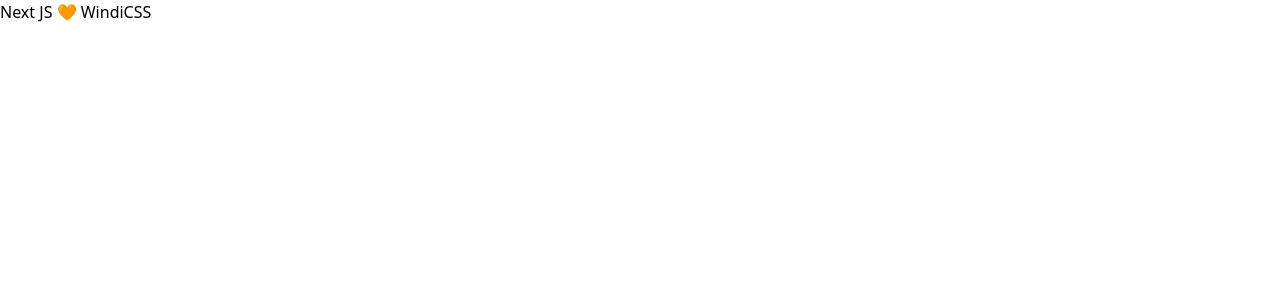
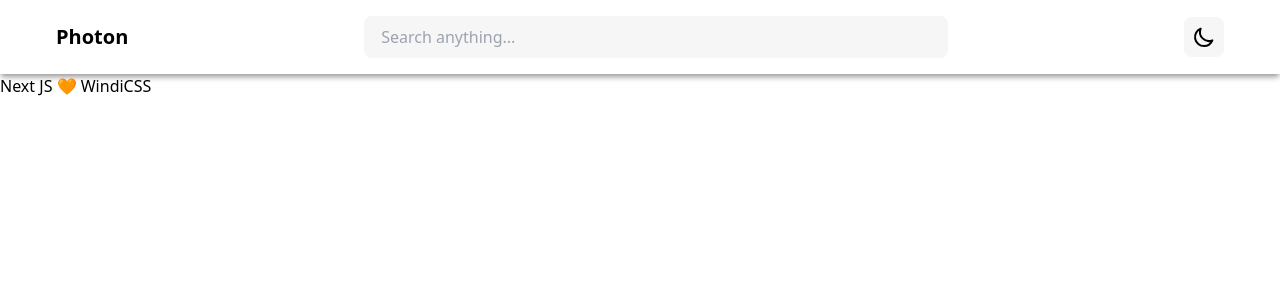
Before and after one commit to MohdAhmad1/photon, a Next.js app: page / in a window 1280 px wide. Shown: the top 300 px of the page. Built offline with nearby package versions, Linux system fonts and the light colour scheme.

Commit message:
added Navbar

```diff
--- /dev/null
+++ b/components/Navbar.tsx
@@ -0,0 +1,69 @@
+import { AnimatePresence, motion } from "framer-motion";
+import { useState } from "react";
+import { useTheme } from "next-themes";
+
+const Navbar = () => {
+  const { theme, setTheme } = useTheme();
+
+  return (
+    <nav className="flex shadow-lg shadow-md w-full py-4 px-4 shadow-true-gray-400 items-center justify-between sm:px-14 dark:shadow-true-gray-600">
+      <h1 className="font-bold text-xl">Photon</h1>
+
+      <div className="w-6/12 md:w-1/2 sm:w-2/3">
+        <input
+          className="border border-transparent rounded-lg bg-light-400 w-full py-2 px-4 transition-shadow duration-150 dark:bg-dark-500 dark:hover:bg-dark-400 dark:focus:border-dark-200 dark:focus:ring-dark-300"
+          type="search"
+          name="search"
+          id="search"
+          placeholder="Search anything..."
+        />
+      </div>
+
+      <motion.button
+        whileTap={{ scale: 0.9 }}
+        className="rounded-lg flex bg-light-400 p-2 items-center justify-center dark:bg-dark-500 hover:bg-light-500"
+        onClick={() => {
+          setTheme(theme === "dark" ? "light" : "dark");
+        }}
+      >
+        <svg
+          className="h-6 w-6"
+          fill="none"
+          stroke="currentColor"
+          viewBox="0 0 24 24"
+          xmlns="http://www.w3.org/2000/svg"
+        >
+          <AnimatePresence exitBeforeEnter>
+            {theme === "dark" && (
+              <motion.path
+                key="0"
+                initial={{ y: "-100%" }}
+                animate={{ y: "0" }}
+                exit={{ y: "-100%" }}
+                strokeLinecap="round"
+                strokeLinejoin="round"
+                strokeWidth={2}
+                d="M12 3v1m0 16v1m9-9h-1M4 12H3m15.364 6.364l-.707-.707M6.343 6.343l-.707-.707m12.728 0l-.707.707M6.343 17.657l-.707.707M16 12a4 4 0 11-8 0 4 4 0 018 0z"
+              />
+            )}
+
+            {theme !== "dark" && (
+              <motion.path
+                key="1"
+                initial={{ y: "100%" }}
+                animate={{ y: "0" }}
+                exit={{ y: "100%" }}
+                strokeLinecap="round"
+                strokeLinejoin="round"
+                strokeWidth={2}
+                d="M20.354 15.354A9 9 0 018.646 3.646 9.003 9.003 0 0012 21a9.003 9.003 0 008.354-5.646z"
+              />
+            )}
+          </AnimatePresence>
+        </svg>
+      </motion.button>
+    </nav>
+  );
+};
+
+export default Navbar;
--- a/package.json
+++ b/package.json
@@ -11,6 +11,7 @@
   "dependencies": {
     "framer-motion": "^4.1.17",
     "next": "11.0.1",
+    "next-themes": "^0.0.15",
     "react": "17.0.2",
     "react-dom": "17.0.2",
     "unsplash-js": "^7.0.14"
--- a/pages/_app.tsx
+++ b/pages/_app.tsx
@@ -1,7 +1,19 @@
 import type { AppProps } from "next/app";
+import { ThemeProvider } from "next-themes";
+
+// components
+import Navbar from "../components/Navbar";
+
+// styles
 import "windi.css";
+import "../styles/all.css";
 
 function MyApp({ Component, pageProps }: AppProps) {
-  return <Component {...pageProps} />;
+  return (
+    <ThemeProvider attribute="class">
+      <Navbar />
+      <Component {...pageProps} />
+    </ThemeProvider>
+  );
 }
 export default MyApp;
--- a/pages/index.tsx
+++ b/pages/index.tsx
@@ -1,7 +1,9 @@
-export default function Home() {
+const Home = ({}) => {
   return (
     <div>
       <h1> Next JS 🧡 WindiCSS </h1>
     </div>
   );
-}
+};
+
+export default Home;
--- /dev/null
+++ b/styles/all.css
@@ -0,0 +1,5 @@
+*,
+*:focus,
+*:active {
+  outline: none !important;
+}
--- a/tsconfig.json
+++ b/tsconfig.json
@@ -14,6 +14,6 @@
     "isolatedModules": true,
     "jsx": "preserve"
   },
-  "include": ["next-env.d.ts", "**/*.ts", "**/*.tsx"],
+  "include": ["next-env.d.ts", "**/*.ts", "**/*.tsx", "tailwind.config.js"],
   "exclude": ["node_modules"]
 }
--- a/windi.config.ts
+++ b/windi.config.ts
@@ -1,8 +1,10 @@
 import { defineConfig } from "windicss/helpers";
 
 export default defineConfig({
+  darkMode: "class",
+
   extract: {
-    include: ["**/*.{jsx,css}"],
+    include: ["**/*.{tsx,css}"],
     exclude: ["node_modules", ".git", ".next"],
   },
 });
```
Also changed, not shown: 1 other file (tests, documents, lock files or other folders).
